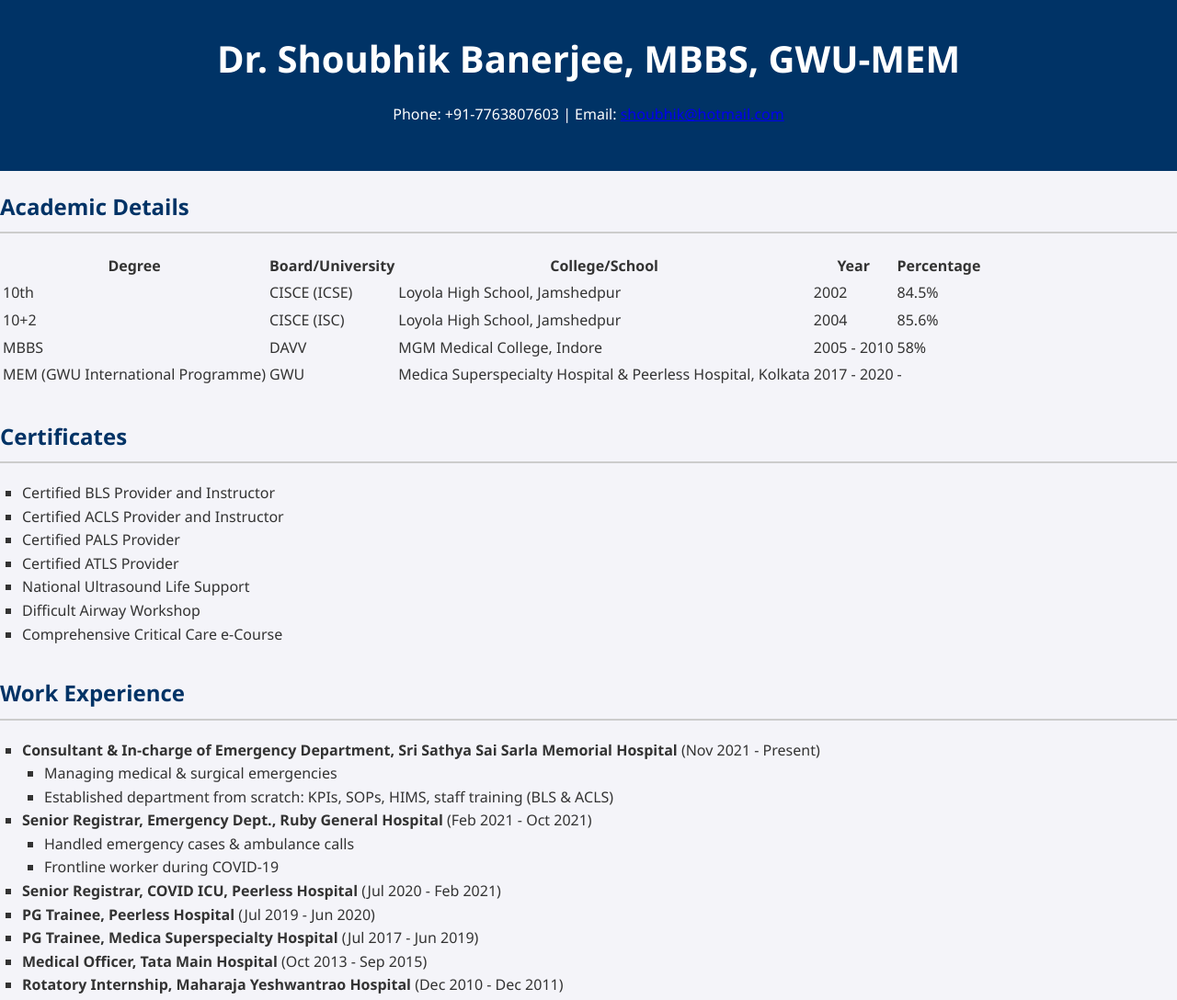
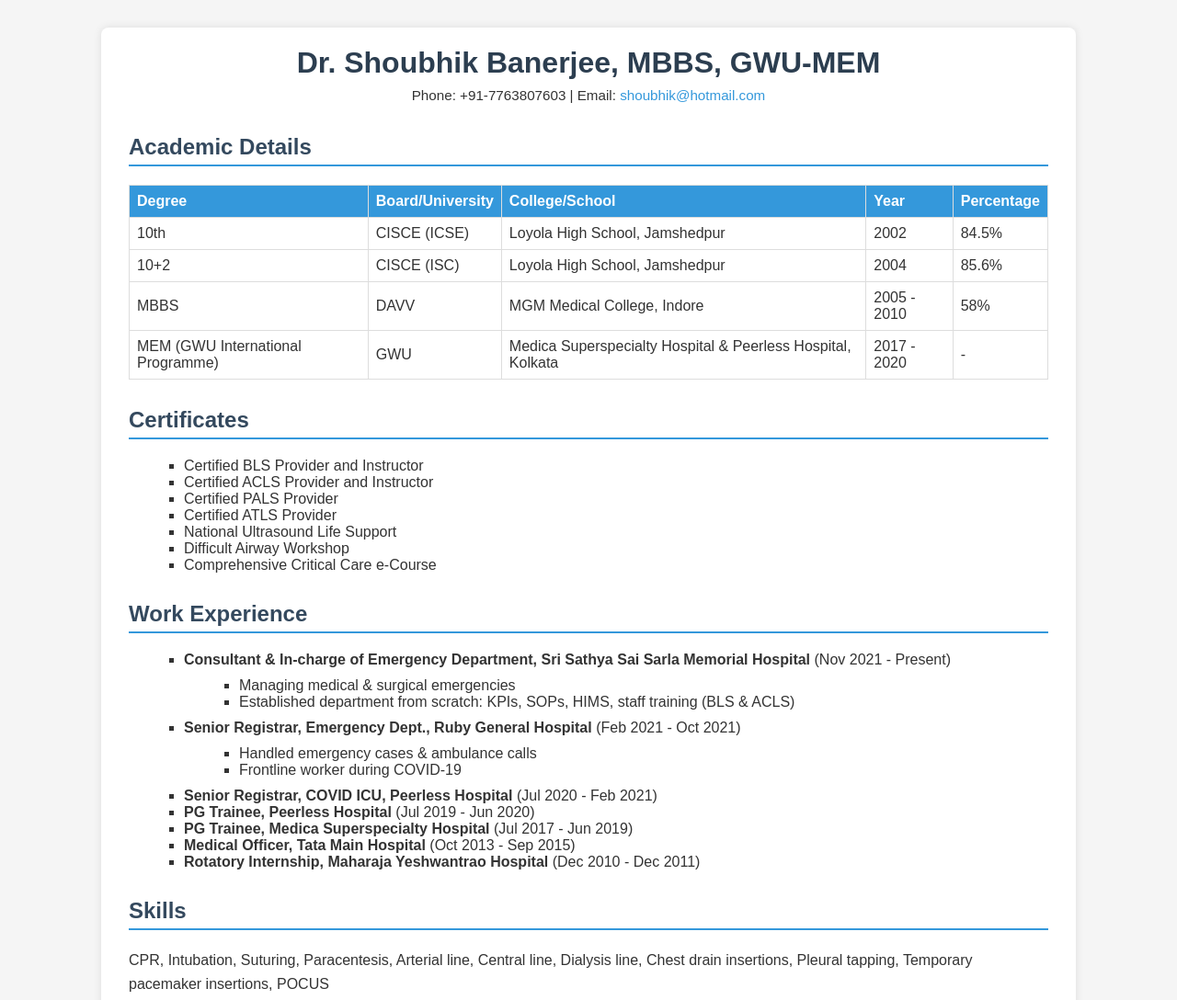
Before and after one commit to drshoubhik/Website, a plain HTML site: page index.html in a window 1280 px wide. Shown: the top 1088 px of the page at 92% size. Drawn offline with Linux system fonts and the light colour scheme.

Commit message:
Update style.css

```diff
--- a/style.css
+++ b/style.css
@@ -1,51 +1,72 @@
 body {
-  font-family: "Segoe UI", sans-serif;
-  background-color: #f4f4f9;
-  color: #333;
-  line-height: 1.6;
+  font-family: 'Arial', sans-serif;
   margin: 0;
   padding: 0;
+  background: #f5f5f5;
+  color: #333;
+}
+
+.container {
+  width: 80%;
+  max-width: 1000px;
+  margin: 30px auto;
+  background: #fff;
+  padding: 20px 30px;
+  box-shadow: 0 0 10px rgba(0, 0, 0, 0.1);
+  border-radius: 8px;
 }
 
 header {
-  background-color: #003366;
-  color: #fff;
   text-align: center;
-  padding: 2rem;
+  margin-bottom: 20px;
 }
 
 header h1 {
   margin: 0;
-  font-size: 2.5rem;
+  font-size: 2em;
+  color: #2c3e50;
 }
 
-header address {
-  font-style: normal;
-  margin-top: 1rem;
+header p {
+  margin: 5px 0;
+  font-size: 0.95em;
 }
 
-main {
-  padding: 2rem;
+a {
+  color: #3498db;
+  text-decoration: none;
 }
 
-section {
-  margin-bottom: 2rem;
+h2 {
+  color: #34495e;
+  border-bottom: 2px solid #3498db;
+  padding-bottom: 5px;
+  margin-top: 30px;
 }
 
-section h2 {
-  color: #003366;
-  border-bottom: 2px solid #ccc;
-  padding-bottom: 0.5rem;
+table {
+  width: 100%;
+  border-collapse: collapse;
+  margin-top: 10px;
+}
+
+table th, table td {
+  border: 1px solid #ddd;
+  padding: 8px;
+  text-align: left;
+}
+
+table th {
+  background-color: #3498db;
+  color: white;
 }
 
 ul {
   list-style-type: square;
-  padding-left: 1.5rem;
+  margin: 10px 0 10px 20px;
 }
 
-footer {
-  text-align: center;
-  padding: 1rem;
-  background-color: #e0e0e0;
-  font-size: 0.9rem;
+p {
+  margin: 10px 0;
+  line-height: 1.6;
 }
```
